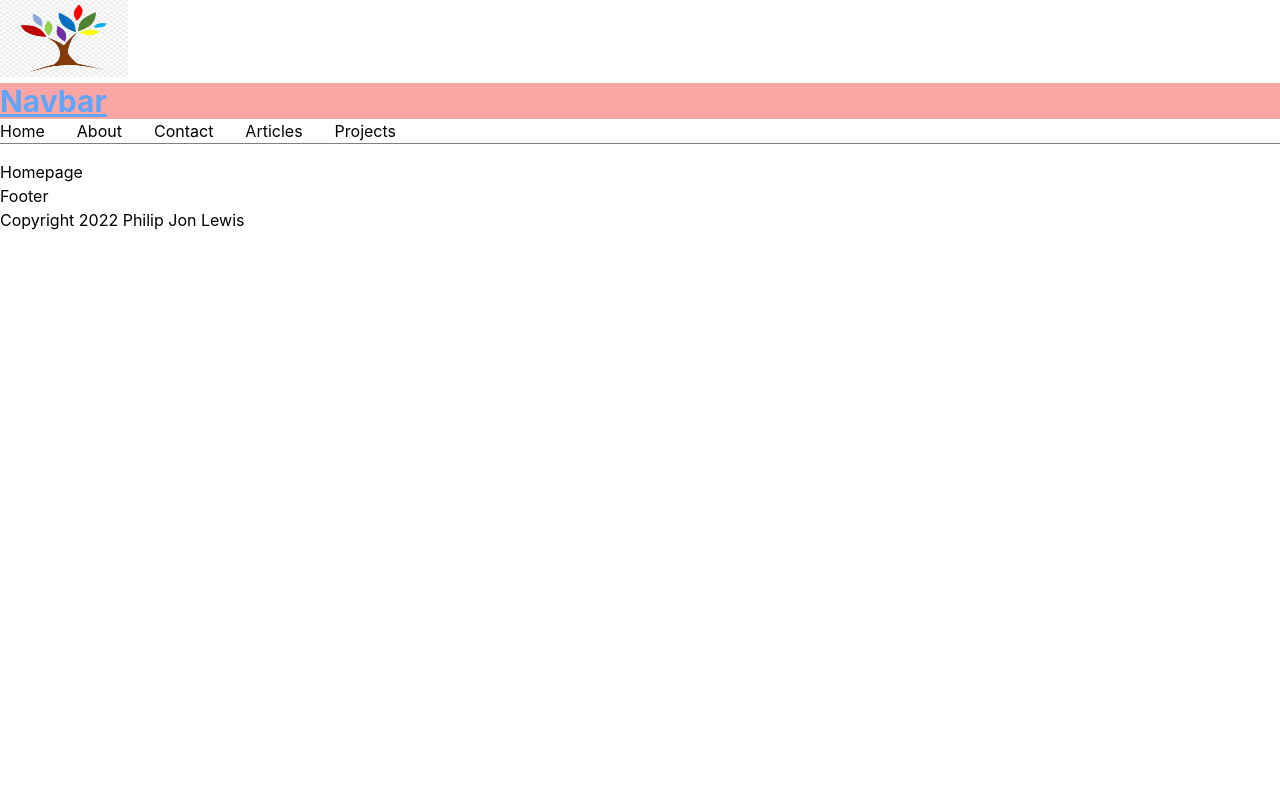
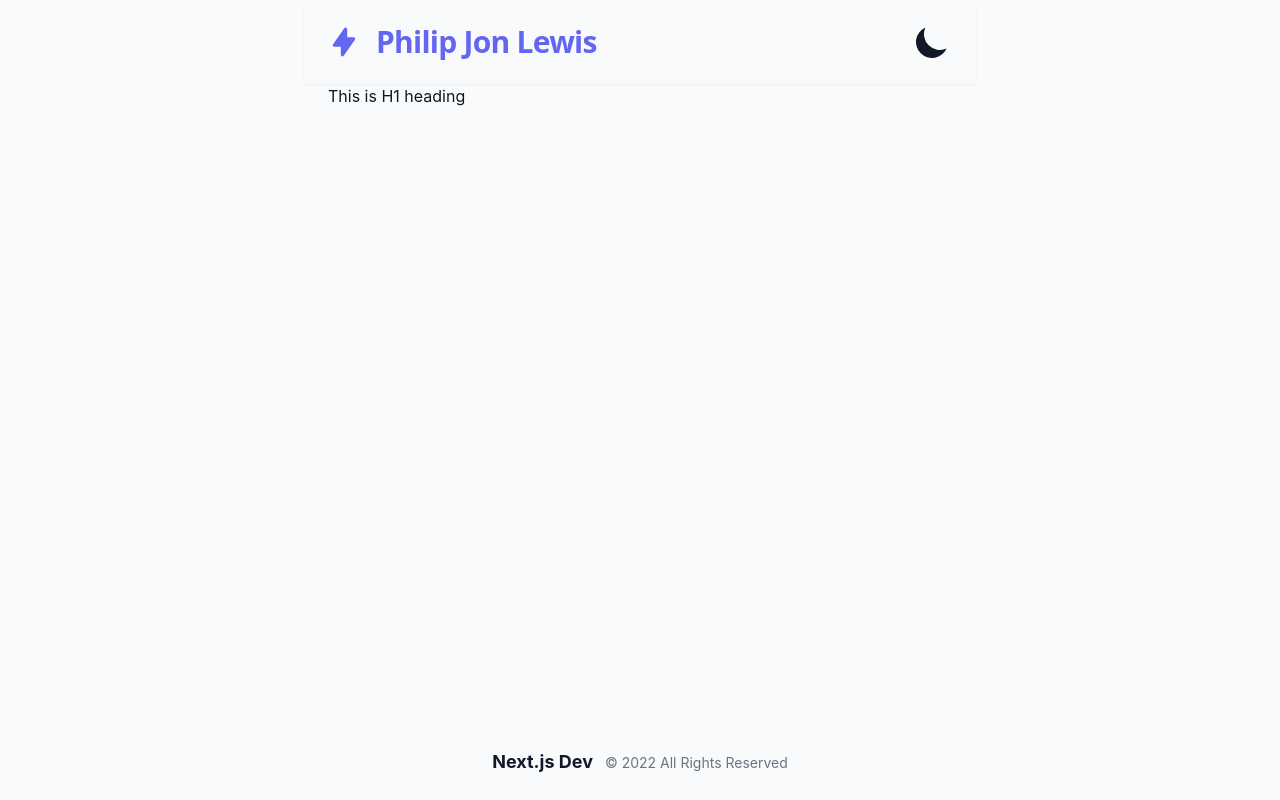
Before and after one commit to philipjonlewis/philipjonlewis.com, a Next.js app: page / in a window 1280 px wide. Built offline with nearby package versions, Linux system fonts and the light colour scheme.

Commit message:
added dark mode

```diff
--- /dev/null
+++ b/components/branding/Logo.tsx
@@ -0,0 +1,17 @@
+import { LightningBoltIcon } from "@heroicons/react/solid";
+import Link from "next/link";
+
+const Logo = () => {
+  return (
+    <Link href="/">
+      <a className="my-2 flex items-center space-x-1 text-indigo-500">
+        <LightningBoltIcon className="h-8 w-8 flex-shrink-0 mr-3" />
+        <span className="font-bold text-3xl font-sans tracking-tight whitespace-nowrap">
+          Philip Jon Lewis
+        </span>
+      </a>
+    </Link>
+  );
+};
+
+export default Logo;
--- a/components/layouts/Layout.tsx
+++ b/components/layouts/Layout.tsx
@@ -1,14 +1,27 @@
 import React, { ReactNode } from "react";
 import Footer from "../navigation/Footer";
 import Navbar from "../navigation/Navbar";
+import Header from "../navigation/Header";
+import Head from "next/head";
+import { ThemeProvider } from "next-themes";
 
 const Layout = ({ children }: { children: ReactNode }) => {
   return (
-    <React.Fragment>
-      <Navbar />
-      {children}
-      <Footer />
-    </React.Fragment>
+    <ThemeProvider enableSystem={true} attribute="class">
+      <Head>
+        <title>Nextjs-Dev Blog</title>
+        <link rel="icon" href="/favicon.ico" />
+      </Head>
+
+      <div className="min-h-screen mx-auto max-w-2xl flex flex-col">
+        <Header />
+        {/* <Navbar /> */}
+        <main className="flex-grow container mx-auto px-4 sm:px-6">
+          {children}
+        </main>
+        <Footer />
+      </div>
+    </ThemeProvider>
   );
 };
 
--- a/components/navigation/Footer.tsx
+++ b/components/navigation/Footer.tsx
@@ -1,11 +1,8 @@
-import React from "react";
-
 const Footer = () => {
   return (
-    <footer>
-      <h1>Footer</h1>
-      <div>
-        <h5>Copyright 2022 Philip Jon Lewis</h5>
+    <footer className="px-4 sm:px-6 py-6 mt-24">
+      <div className="text-center text-sm text-gray-500">
+        <span className="dark:text-gray-100 text-gray-900 font-bold text-lg mr-2"> Next.js Dev</span>   &copy; {new Date().getFullYear()}   All Rights Reserved
       </div>
     </footer>
   );
--- /dev/null
+++ b/components/navigation/Header.tsx
@@ -0,0 +1,49 @@
+import { useState, useEffect } from "react";
+import Logo from "../branding/Logo";
+import { useTheme } from "next-themes";
+import { SunIcon, MoonIcon } from "@heroicons/react/solid";
+
+const Header = () => {
+  const { systemTheme, theme, setTheme } = useTheme();
+  const [mounted, setMounted] = useState(false);
+
+  useEffect(() => {
+    setMounted(true);
+  }, []);
+
+  const renderThemeChanger = () => {
+    if (!mounted) return null;
+    const currentTheme = theme === "system" ? systemTheme : theme;
+
+    if (currentTheme === "dark") {
+      return (
+        <SunIcon
+          className="w-10 h-10 text-yellow-500 "
+          role="button"
+          onClick={() => setTheme("light")}
+        />
+      );
+    } else {
+      return (
+        <MoonIcon
+          className="w-10 h-10 text-gray-900 "
+          role="button"
+          onClick={() => setTheme("dark")}
+        />
+      );
+    }
+  };
+
+  return (
+    <header className="h-15 shadow-sm dark:border-gray-700">
+      <div className="container  px-4 sm:px-6 py-4 flex justify-between items-center">
+        {/* Logo */}
+        <Logo />
+
+        {renderThemeChanger()}
+      </div>
+    </header>
+  );
+};
+
+export default Header;
--- a/package.json
+++ b/package.json
@@ -6,10 +6,13 @@
     "dev": "next dev",
     "build": "next build",
     "start": "next start",
-    "lint": "next lint"
+    "lint": "next lint",
+    "static": "next build && next export"
   },
   "dependencies": {
+    "@heroicons/react": "^1.0.6",
     "next": "12.1.6",
+    "next-themes": "^0.2.0",
     "react": "18.2.0",
     "react-dom": "18.2.0"
   },
--- a/pages/_app.tsx
+++ b/pages/_app.tsx
@@ -1,6 +1,7 @@
 import "../styles/globals.scss";
 import type { AppProps } from "next/app";
 import Layout from "../components/layouts/Layout";
+import { ThemeProvider } from "next-themes";
 
 function MyApp({ Component, pageProps }: AppProps) {
   return (
--- a/pages/index.tsx
+++ b/pages/index.tsx
@@ -4,12 +4,17 @@ import Image from "next/image";
 import Footer from "../components/navigation/Footer";
 
 import Navbar from "../components/navigation/Navbar";
+import Layout from "../components/layouts/Layout";
 
 const Home: NextPage = () => {
   return (
-    <div>
-      <h1>Homepage</h1>
-    </div>
+    // <Layout>
+      <div className="dark:bg-gray-800">
+        <h1 className=" dark:bg-gray-900  dark:text-gray-100 ">
+          This is H1 heading
+        </h1>
+      </div>
+    // </Layout>
   );
 };
 
--- a/styles/globals.scss
+++ b/styles/globals.scss
@@ -1,6 +1,22 @@
 @tailwind base;
 @tailwind components;
 @tailwind utilities;
+
+@layer base {
+  body {
+    @apply bg-gray-50 text-gray-900 dark:bg-black dark:text-gray-100;
+    @apply min-h-screen;
+  }
+
+  ::selection {
+    @apply text-white bg-indigo-500;
+  }
+
+
+  .btn{
+    @apply inline-block px-5 py-3 rounded-lg hover:bg-indigo-600 transition duration-300 shadow-lg bg-indigo-500 text-white capitalize tracking-wider font-semibold text-sm sm:text-xl focus:outline-none focus:ring-4 focus:ring-indigo-500 focus:ring-opacity-50 whitespace-nowrap
+  }
+}
 
 html,
 body {
--- a/tailwind.config.js
+++ b/tailwind.config.js
@@ -4,7 +4,11 @@ module.exports = {
     "./pages/**/*.{js,ts,jsx,tsx}",
     "./components/**/*.{js,ts,jsx,tsx}",
   ],
+  darkMode: "class",
   theme: {
+    extend: {},
+  },
+  variants: {
     extend: {},
   },
   plugins: [],
```
Also changed, not shown: 1 other file (tests, documents, lock files or other folders).
